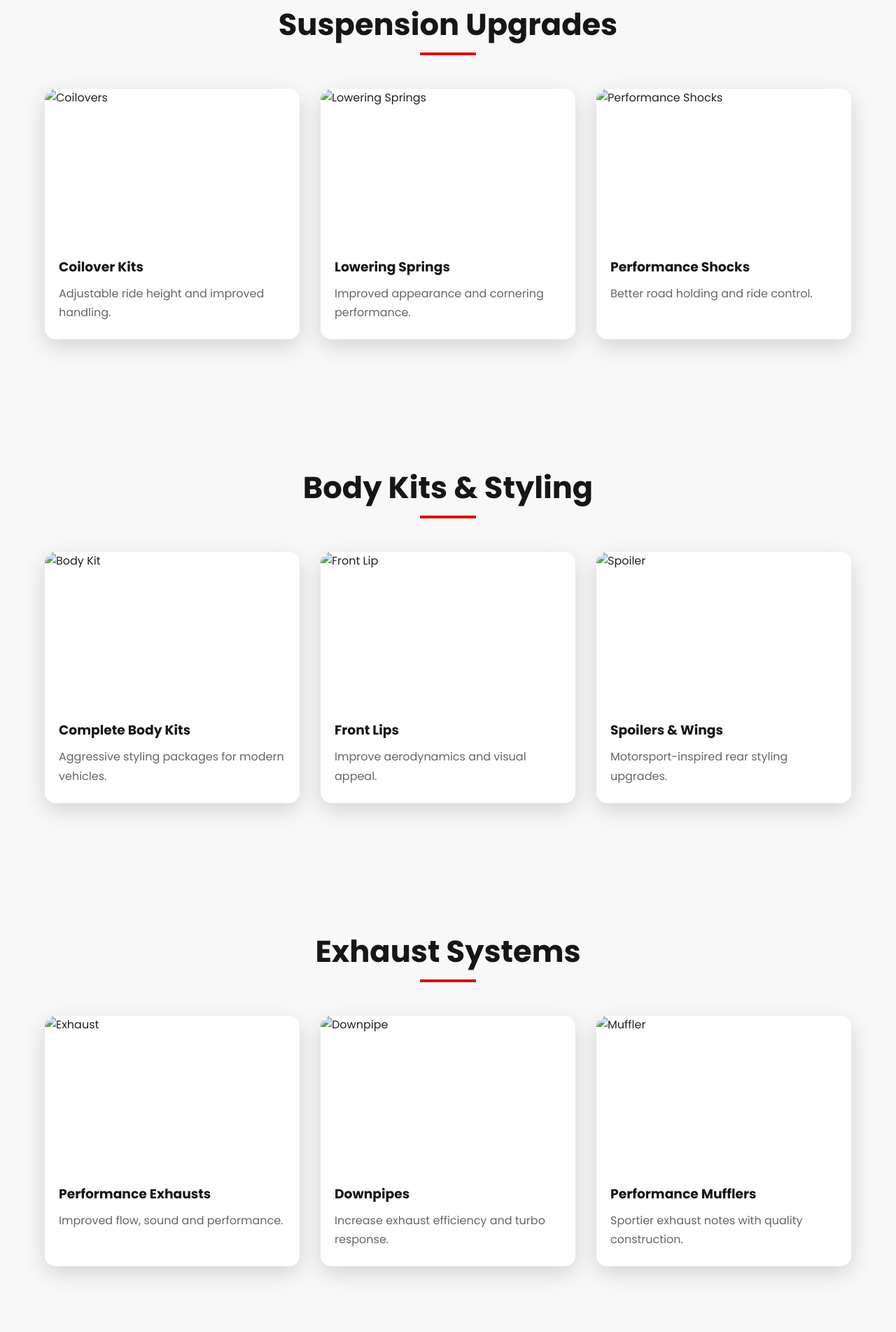
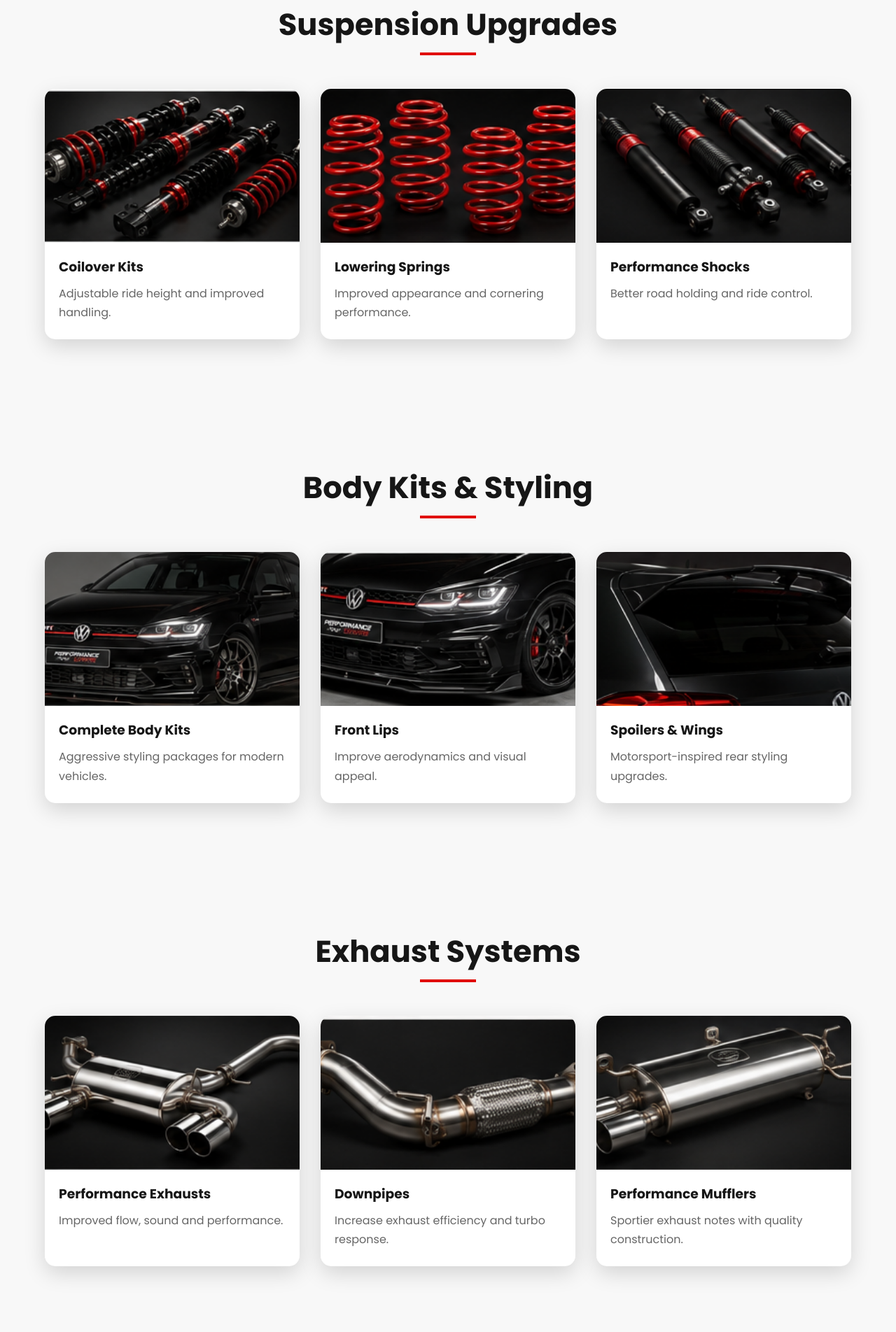
Before and after one commit to Drmorapedikwebane/ozracing.github.io, a plain HTML site: page services.html in a window 1280 px wide. Shown: the part 996-2900 px from the top of the page at 70% size. Drawn offline with Linux system fonts and the light colour scheme; files whose address does not match are found by name.

Commit message:
Update services.html

```diff
--- a/services.html
+++ b/services.html
@@ -101,7 +101,7 @@
             <div class="product-grid">
 
                 <div class="product-card">
-                    <img src="images/coilovers.jpg" alt="Coilovers">
+                    <img src="coilovers.jpg" alt="Coilovers">
                     <h3>Coilover Kits</h3>
                     <p>
                         Adjustable ride height and improved handling.
@@ -109,7 +109,7 @@
                 </div>
 
                 <div class="product-card">
-                    <img src="images/lowering-springs.jpg" alt="Lowering Springs">
+                    <img src="lowering-springs.jpg" alt="Lowering Springs">
                     <h3>Lowering Springs</h3>
                     <p>
                         Improved appearance and cornering performance.
@@ -117,7 +117,7 @@
                 </div>
 
                 <div class="product-card">
-                    <img src="images/shocks.jpg" alt="Performance Shocks">
+                    <img src="shocks.jpg" alt="Performance Shocks">
                     <h3>Performance Shocks</h3>
                     <p>
                         Better road holding and ride control.
@@ -143,7 +143,7 @@
             <div class="product-grid">
 
                 <div class="product-card">
-                    <img src="images/body-kit.jpg" alt="Body Kit">
+                    <img src="body-kit.jpg" alt="Body Kit">
                     <h3>Complete Body Kits</h3>
                     <p>
                         Aggressive styling packages for modern vehicles.
@@ -151,7 +151,7 @@
                 </div>
 
                 <div class="product-card">
-                    <img src="images/front-lip.jpg" alt="Front Lip">
+                    <img src="front-lip.jpg" alt="Front Lip">
                     <h3>Front Lips</h3>
                     <p>
                         Improve aerodynamics and visual appeal.
@@ -159,7 +159,7 @@
                 </div>
 
                 <div class="product-card">
-                    <img src="images/spoiler.jpg" alt="Spoiler">
+                    <img src="spoiler.jpg" alt="Spoiler">
                     <h3>Spoilers & Wings</h3>
                     <p>
                         Motorsport-inspired rear styling upgrades.
@@ -185,7 +185,7 @@
             <div class="product-grid">
 
                 <div class="product-card">
-                    <img src="images/exhaust.jpg" alt="Exhaust">
+                    <img src="exhaust.jpg" alt="Exhaust">
                     <h3>Performance Exhausts</h3>
                     <p>
                         Improved flow, sound and performance.
@@ -193,7 +193,7 @@
                 </div>
 
                 <div class="product-card">
-                    <img src="images/downpipe.jpg" alt="Downpipe">
+                    <img src="downpipe.jpg" alt="Downpipe">
                     <h3>Downpipes</h3>
                     <p>
                         Increase exhaust efficiency and turbo response.
@@ -201,7 +201,7 @@
                 </div>
 
                 <div class="product-card">
-                    <img src="images/muffler.jpg" alt="Muffler">
+                    <img src="muffler.jpg" alt="Muffler">
                     <h3>Performance Mufflers</h3>
                     <p>
                         Sportier exhaust notes with quality construction.
@@ -227,7 +227,7 @@
             <div class="product-grid">
 
                 <div class="product-card">
-                    <img src="images/intake.jpg" alt="Cold Air Intake">
+                    <img src="intake.jpg" alt="Cold Air Intake">
                     <h3>Cold Air Intakes</h3>
                     <p>
                         Improved airflow and throttle response.
@@ -235,7 +235,7 @@
                 </div>
 
                 <div class="product-card">
-                    <img src="images/intercooler.jpg" alt="Intercooler">
+                    <img src="intercooler.jpg" alt="Intercooler">
                     <h3>Intercoolers</h3>
                     <p>
                         Essential cooling for turbocharged engines.
@@ -243,7 +243,7 @@
                 </div>
 
                 <div class="product-card">
-                    <img src="images/turbo.jpg" alt="Turbo Accessories">
+                    <img src="turbo.jpg" alt="Turbo Accessories">
                     <h3>Turbo Accessories</h3>
                     <p>
                         Hoses, piping, blow-off valves and more.
@@ -269,7 +269,7 @@
             <div class="product-grid">
 
                 <div class="product-card">
-                    <img src="images/mags.jpg" alt="Mags">
+                    <img src="mags.jpg" alt="Mags">
                     <h3>Performance Mags</h3>
                     <p>
                         Premium wheels for appearance and handling.
@@ -277,7 +277,7 @@
                 </div>
 
                 <div class="product-card">
-                    <img src="images/spacers.jpg" alt="Wheel Spacers">
+                    <img src="spacers.jpg" alt="Wheel Spacers">
                     <h3>Wheel Spacers</h3>
                     <p>
                         Achieve the perfect stance and fitment.
@@ -285,7 +285,7 @@
                 </div>
 
                 <div class="product-card">
-                    <img src="images/nuts.jpg" alt="Wheel Nuts">
+                    <img src="nuts.jpg" alt="Wheel Nuts">
                     <h3>Wheel Accessories</h3>
                     <p>
                         Wheel nuts, hub rings and fitment accessories.
```
